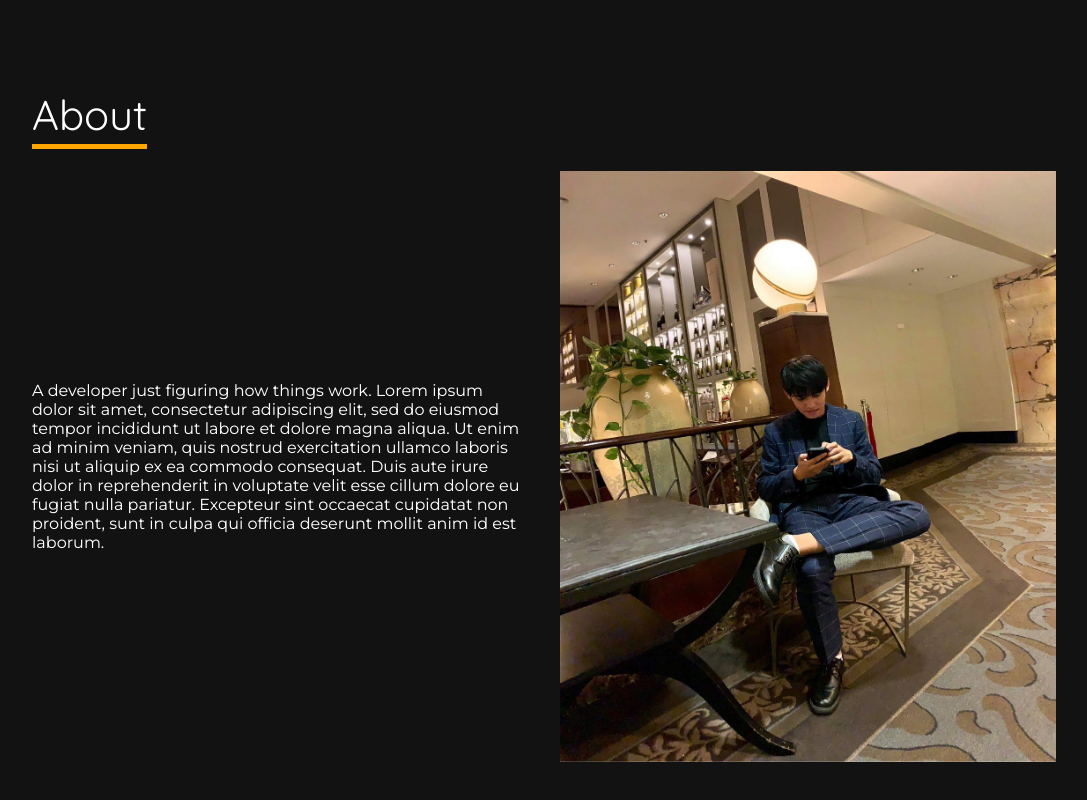
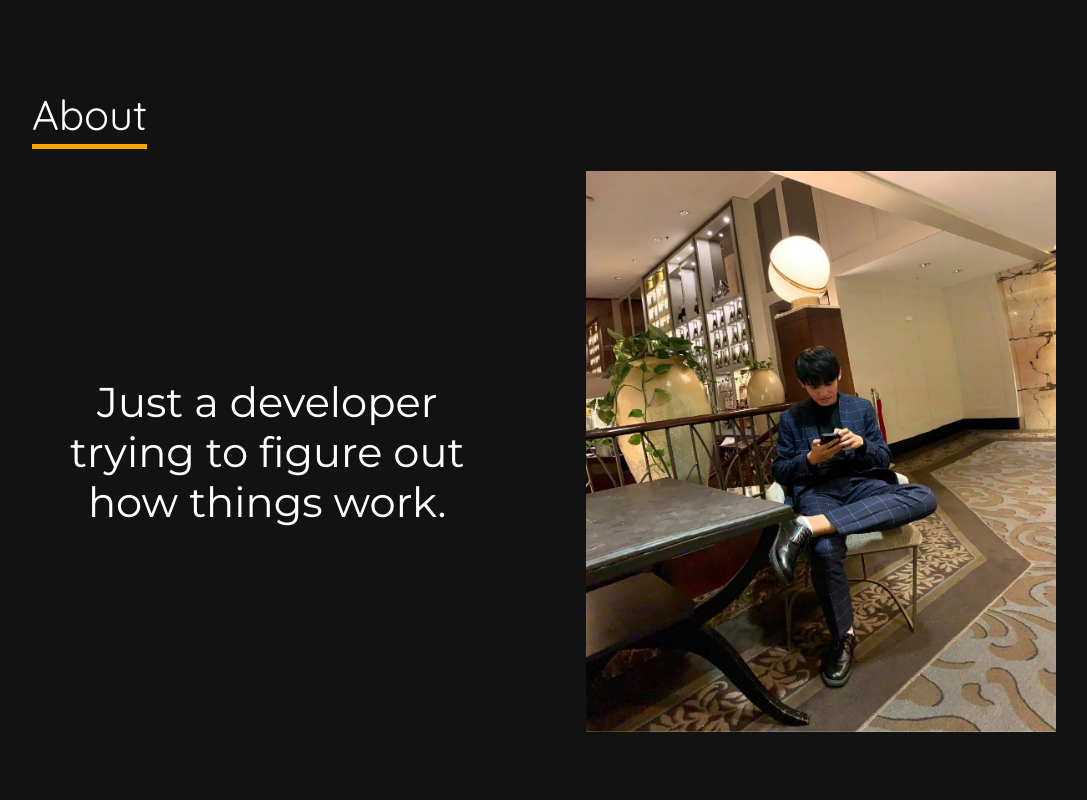
Before and after one commit to Kiyeo/Kiyeo.github.io, a Next.js app: page / in a window 1280 px wide. Shown: the part 776-1576 px from the top of the page, without its empty margins (96-1183 px from the left). Built offline with nearby package versions, Linux system fonts and the light colour scheme.

Commit message:
Update about section

```diff
--- a/pages/AboutSection.tsx
+++ b/pages/AboutSection.tsx
@@ -12,6 +12,8 @@ const ContentDiv = styled.div`
   justify-content: center;
   align-items: center;
   grid-gap: 2em;
+  font-size: clamp(1rem, 2vw + 1rem, 4rem);
+  text-align: center;
 `;
 
 const AboutSection: React.FC = () => {
@@ -19,13 +21,7 @@ const AboutSection: React.FC = () => {
     <AboutStyle>
       <Header>About</Header>
       <ContentDiv>
-        A developer just figuring how things work. Lorem ipsum dolor sit amet,
-        consectetur adipiscing elit, sed do eiusmod tempor incididunt ut labore
-        et dolore magna aliqua. Ut enim ad minim veniam, quis nostrud
-        exercitation ullamco laboris nisi ut aliquip ex ea commodo consequat.
-        Duis aute irure dolor in reprehenderit in voluptate velit esse cillum
-        dolore eu fugiat nulla pariatur. Excepteur sint occaecat cupidatat non
-        proident, sunt in culpa qui officia deserunt mollit anim id est laborum.
+        <p>Just a developer trying to figure out how things work.</p>
         <img src="/assets/images/IMG_0186.jpg" />
       </ContentDiv>
     </AboutStyle>
```
